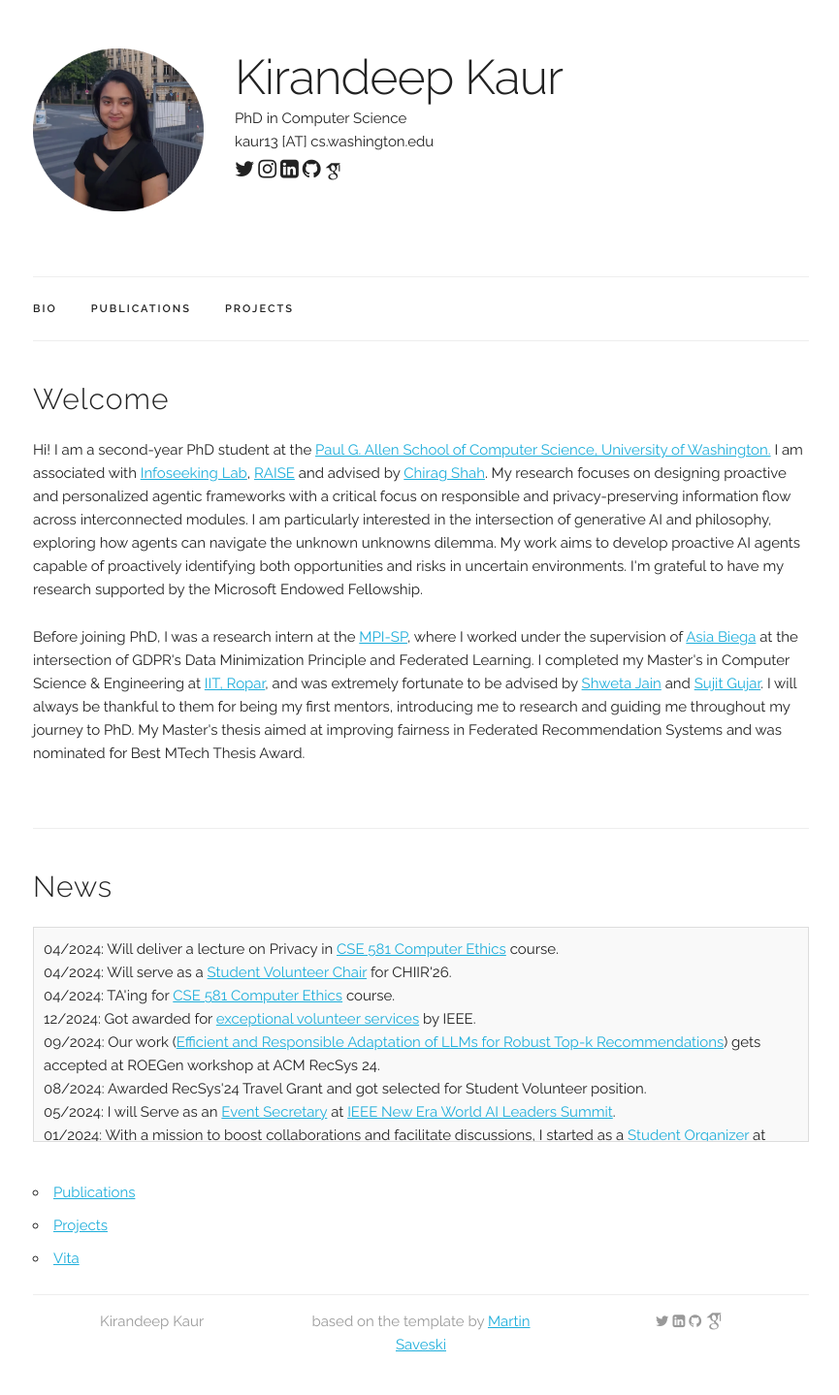
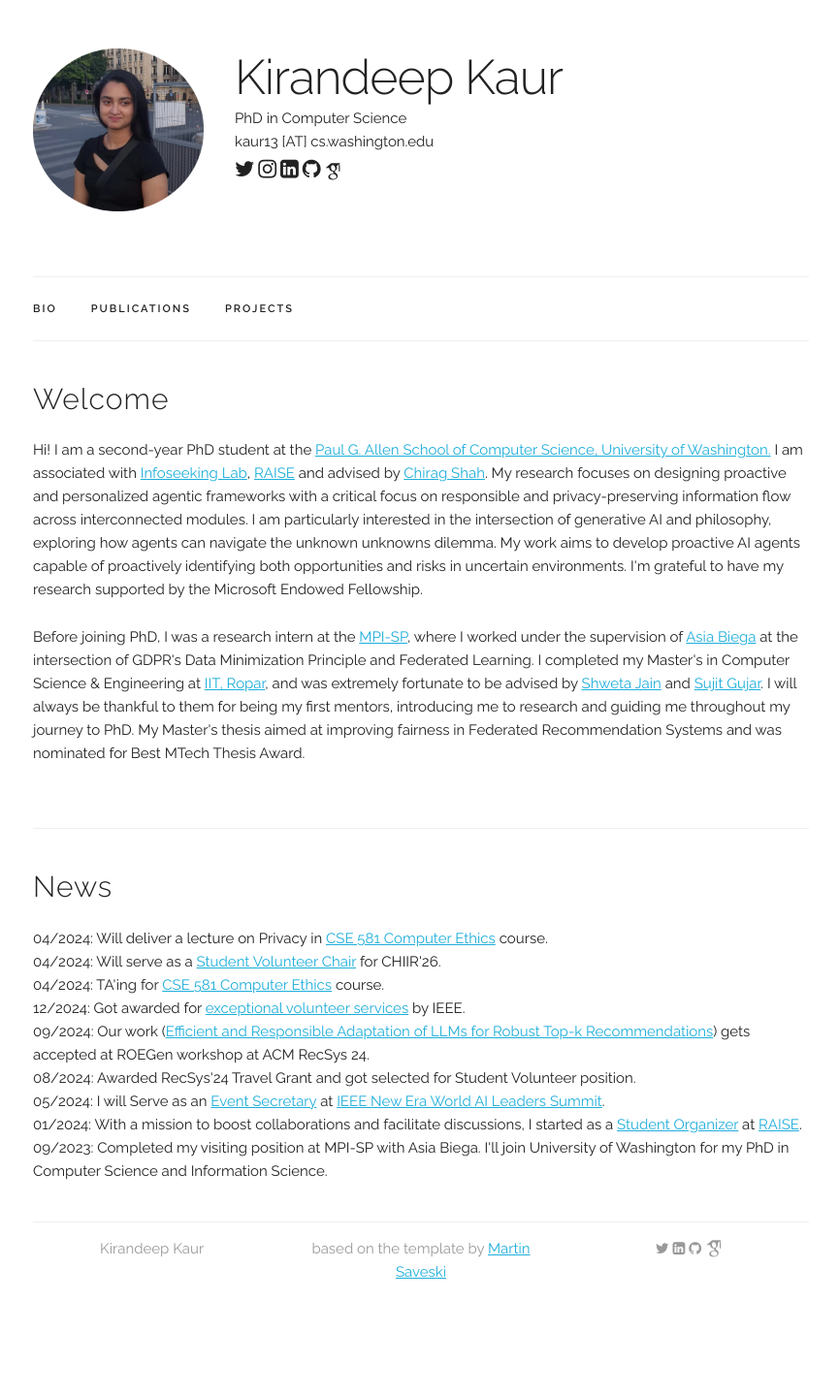
Before and after one commit to i-kiran/i-kiran.github.io, a Jekyll site: the page built from index.html, in a window 1280 px wide. Shown: the whole page at 97% size, without its empty margins (206-1071 px from the left). Built offline with Jekyll 4.4.1, drawn with Linux system fonts in a browser that asks for light colours; some web fonts are replaced; after the commit the page ends 1364 px from its top, so only the background shows below that.

Commit message:
Update index.html

```diff
--- a/index.html
+++ b/index.html
@@ -25,13 +25,14 @@ title: Home
 <!-- ========== NEWS ========== -->
 <style>
   .news-container {
-    max-height: 200px;  /* Adjust the height to make it scrollable */
-    overflow-y: auto;   /* Enables scrolling */
-    border: 1px solid #ddd;
-    padding: 10px;
-    background-color: #f9f9f9;
+    max-height: 280px;   /* Keep scroll functionality */
+    overflow-y: auto;    /* Enables scrolling */
+    padding: 0;          /* Remove padding */
+    border: none;        /* Remove border */
+    background-color: transparent; /* Remove background */
   }
 </style>
+
 
 <div class="docs-section" id="news">
   <h4>News</h4>
@@ -43,10 +44,3 @@ title: Home
     {% endfor %}
   </div>
 </div>
-
-
-<ul class="nav nav-tabs">
-  <li><a href="/publications.html">Publications</a></li>
-  <li><a href="/projects.html">Projects</a></li>
-  <li><a href="/vita.html">Vita</a></li>
-</ul>
```
